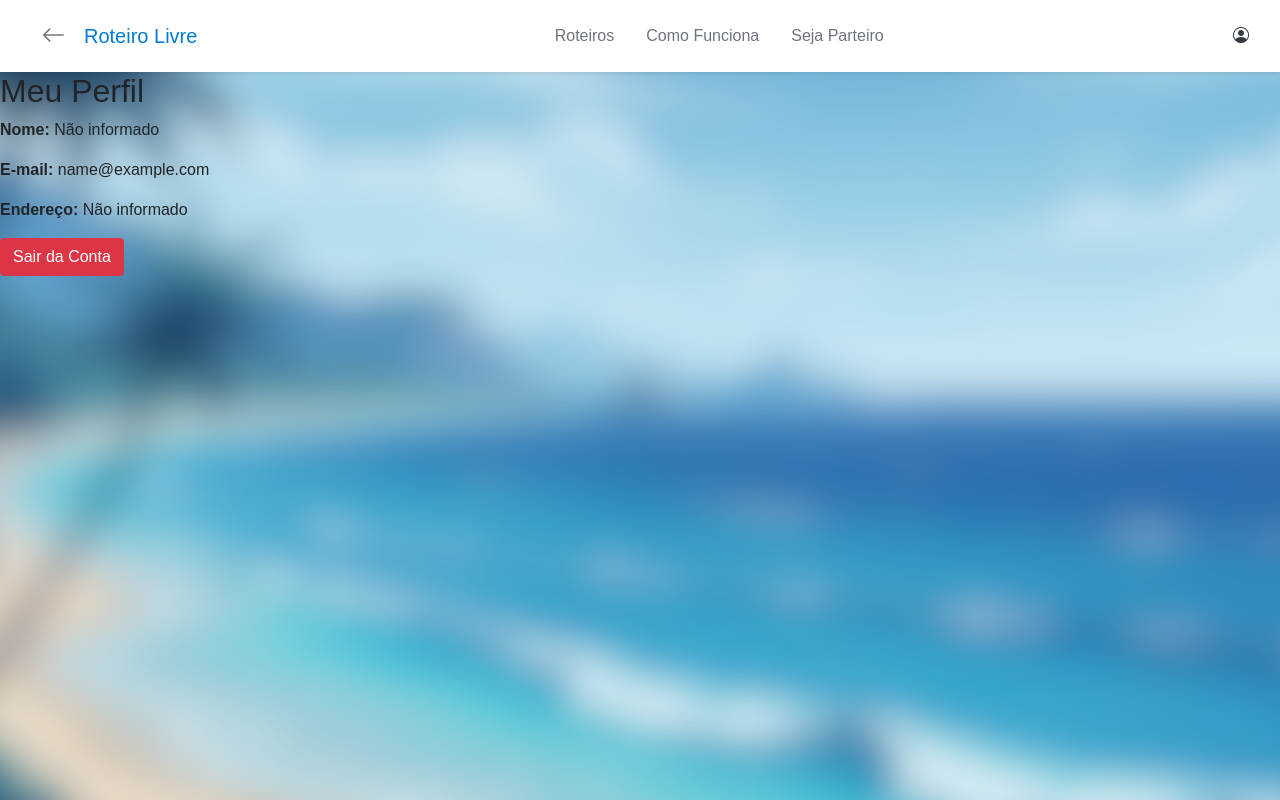
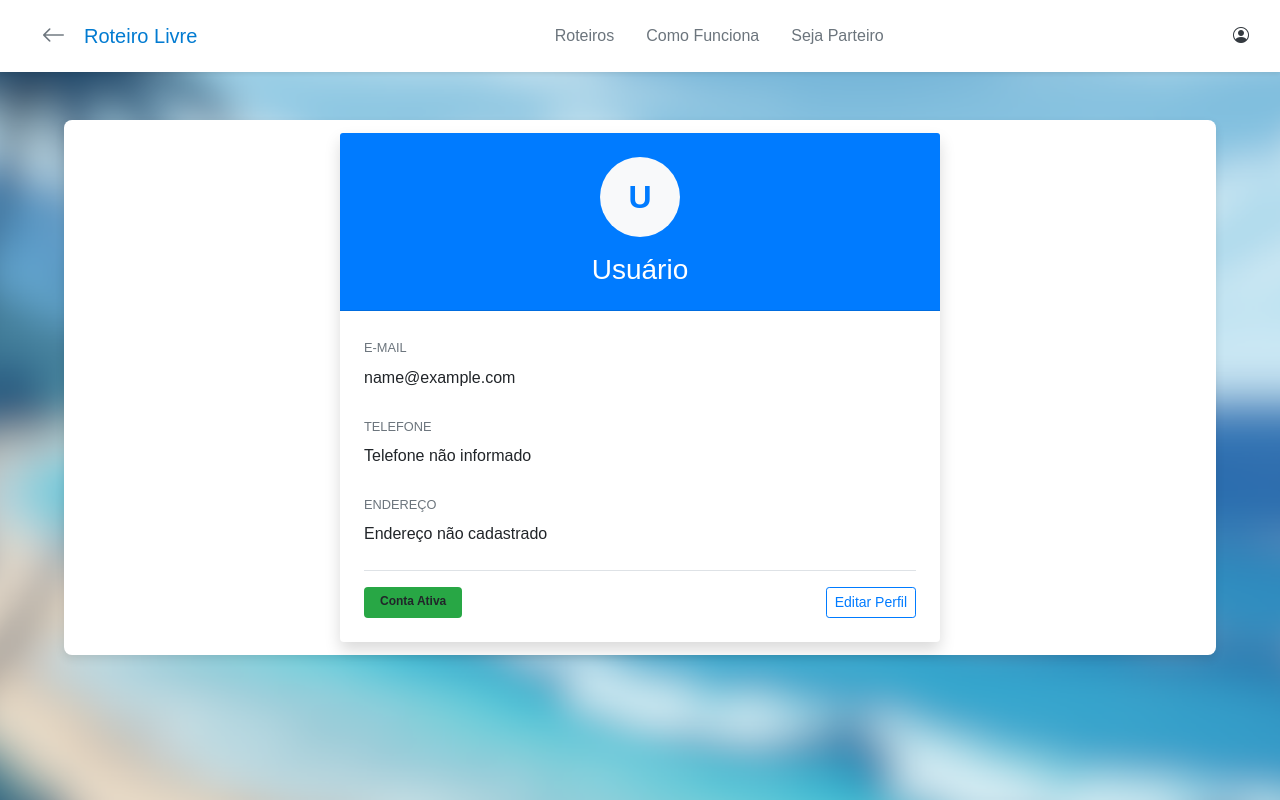
Before and after one commit to Rodrigo-Dourad0/prg04-rodrigo-front-end-react, a React (Vite) app in the folder projeto-web-react/: page /perfil in a window 1280 px wide. Built offline with nearby package versions, Linux system fonts and the light colour scheme; sample sign-in values are in the browser's storage.

Commit message:
armazenar dados detalhados do usuário no AuthContext e atualizar a tela de Perfil para exibição

```diff
--- a/projeto-web-react/src/context/AuthContext.jsx
+++ b/projeto-web-react/src/context/AuthContext.jsx
@@ -1,12 +1,11 @@
 import { createContext, useState, useEffect } from 'react';
-import api from '../shared/services/api'; //
+import api from '../shared/services/api';
 
 export const AuthContext = createContext();
 
 export const AuthProvider = ({ children }) => {
     const [user, setUser] = useState(null);
     const [loading, setLoading] = useState(true);
-
 
     useEffect(() => {
         const recoverUser = () => {
@@ -15,7 +14,6 @@ export const AuthProvider = ({ children }) => {
 
             if (storedToken && storedUser) {
                 setUser(JSON.parse(storedUser));
-
             }
             setLoading(false);
         };
@@ -23,32 +21,34 @@ export const AuthProvider = ({ children }) => {
         recoverUser();
     }, []);
 
-    // Função de Login
+
     const login = async (email, senha) => {
         try {
+            const response = await api.post('/login', { email, senha });
+            const data = response.data;
 
-            const response = await api.post('/login', { email, senha });
-
-            const data = response.data;
 
             const loggedUser = {
                 token: data.token,
-                email: email,
+                email: data.email,
+                nomeCompleto: data.nome,
+                telefone: data.telefone,
+                endereco: data.endereco
             };
+
 
             localStorage.setItem('token', data.token);
             localStorage.setItem('user', JSON.stringify(loggedUser));
 
             setUser(loggedUser);
-            return true; // Login com sucesso
+            return true;
 
         } catch (error) {
             console.error("Erro ao logar:", error);
-            return false; // Falha no login
+            return false;
         }
     };
 
-    // Função de Logout
     const logout = () => {
         localStorage.removeItem('token');
         localStorage.removeItem('user');
--- a/projeto-web-react/src/modules/User/pages/Perfil.jsx
+++ b/projeto-web-react/src/modules/User/pages/Perfil.jsx
@@ -2,20 +2,51 @@ import { useContext } from 'react';
 import { AuthContext } from '../../../context/AuthContext';
 
 function Perfil() {
-  const { user, logout } = useContext(AuthContext);
 
-  if (!user) return <p>Carregando...</p>;
+  const { user, loading } = useContext(AuthContext);
+
+  if (loading) return <div className="container mt-5 text-center">Carregando...</div>;
+
+  // Caso o usuário não esteja logado ou os dados ainda não tenham sido recuperados
+  if (!user) return <div className="container mt-5 alert alert-warning text-center">Usuário não encontrado.</div>;
 
   return (
-    <div className="perfil-container">
-      <h2>Meu Perfil</h2>
-      <div className="info-group">
-        <p><strong>Nome:</strong> {user.nomeCompleto || 'Não informado'}</p>
-        <p><strong>E-mail:</strong> {user.email}</p>
-        <p><strong>Endereço:</strong> {user.endereco || 'Não informado'}</p>
+    <div className="container mt-5">
+      <div className="card shadow border-0 mx-auto" style={{ maxWidth: '600px' }}>
+        <div className="card-header bg-primary text-white p-4 text-center">
+          <div className="bg-light text-primary rounded-circle d-flex align-items-center justify-content-center mx-auto mb-3"
+               style={{ width: '80px', height: '80px', fontSize: '2rem', fontWeight: 'bold' }}>
+
+            {user.nomeCompleto?.[0].toUpperCase() || 'U'}
+          </div>
+          <h3 className="mb-0">{user.nomeCompleto || 'Usuário'}</h3>
+        </div>
+
+        <div className="card-body p-4">
+          <div className="mb-4">
+            <label className="text-muted small fw-bold text-uppercase">E-mail</label>
+            <p className="fs-5 mb-0">{user.email}</p>
+          </div>
+
+
+          <div className="mb-4">
+            <label className="text-muted small fw-bold text-uppercase">Telefone</label>
+            <p className="fs-5 mb-0">{user.telefone || 'Telefone não informado'}</p>
+          </div>
+
+          <div className="mb-4">
+            <label className="text-muted small fw-bold text-uppercase">Endereço</label>
+            <p className="fs-5 mb-0">{user.endereco || 'Endereço não cadastrado'}</p>
+          </div>
+
+          <div className="mt-4 pt-3 border-top d-flex justify-content-between">
+            <span className="badge bg-success py-2 px-3">Conta Ativa</span>
+            <button className="btn btn-outline-primary btn-sm">Editar Perfil</button>
+          </div>
+        </div>
       </div>
-      <button onClick={logout} className="btn btn-danger">Sair da Conta</button>
     </div>
   );
 }
+
 export default Perfil;
--- a/projeto-web-react/src/shared/services/api.js
+++ b/projeto-web-react/src/shared/services/api.js
@@ -2,8 +2,8 @@ import axios from 'axios';
 
 const api = axios.create({
 
-  baseURL: 'https://prg04-rodrigo-back-end.onrender.com',
-
+    baseURL: 'https://prg04-rodrigo-back-end.onrender.com',
+    //baseURL: 'http://localhost:8080',
     headers: {
         'Content-Type': 'application/json',
     },
```
Also changed, not shown: projeto-web-react/src/modules/User/styles/perfil.css (+17 -0 lines).
